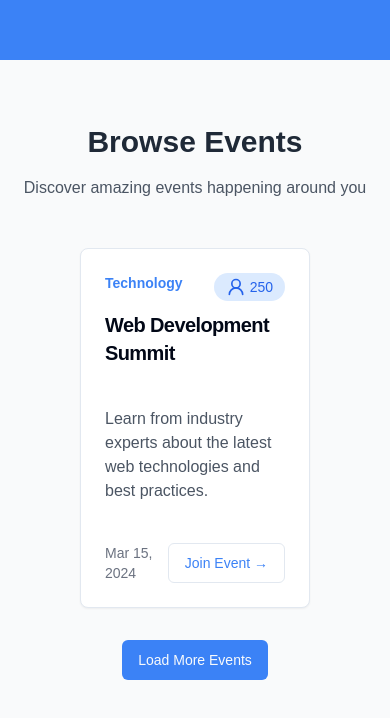
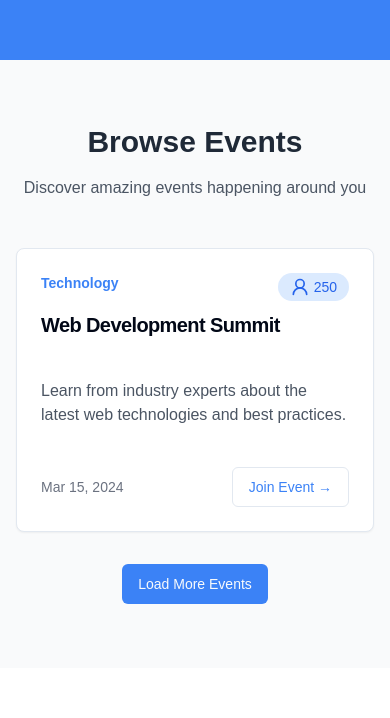
Before and after one commit to Jaimin25/eventii, a Next.js app: page / in a window 390 px wide. Shown: the part 784-1502 px from the top of the page. After the commit the page ends 1452 px from the top, so only its background shows below. Built offline with nearby package versions, Linux system fonts and the light colour scheme; no server answers.

Commit message:
fix: browse event padding

```diff
--- a/components/Landing/BrowseEvents/index.tsx
+++ b/components/Landing/BrowseEvents/index.tsx
@@ -15,7 +15,7 @@ export default function BrowserEventsComponent() {
           </p>
         </div>
 
-        <div className="w-full px-16 grid grid-cols-1 md:grid-cols-2 lg:grid-cols-3 gap-6">
+        <div className="w-full md:px-16 grid grid-cols-1 md:grid-cols-2 lg:grid-cols-3 gap-6">
           <EventCards />
         </div>
         <Button className="mt-8">Load More Events</Button>
```
